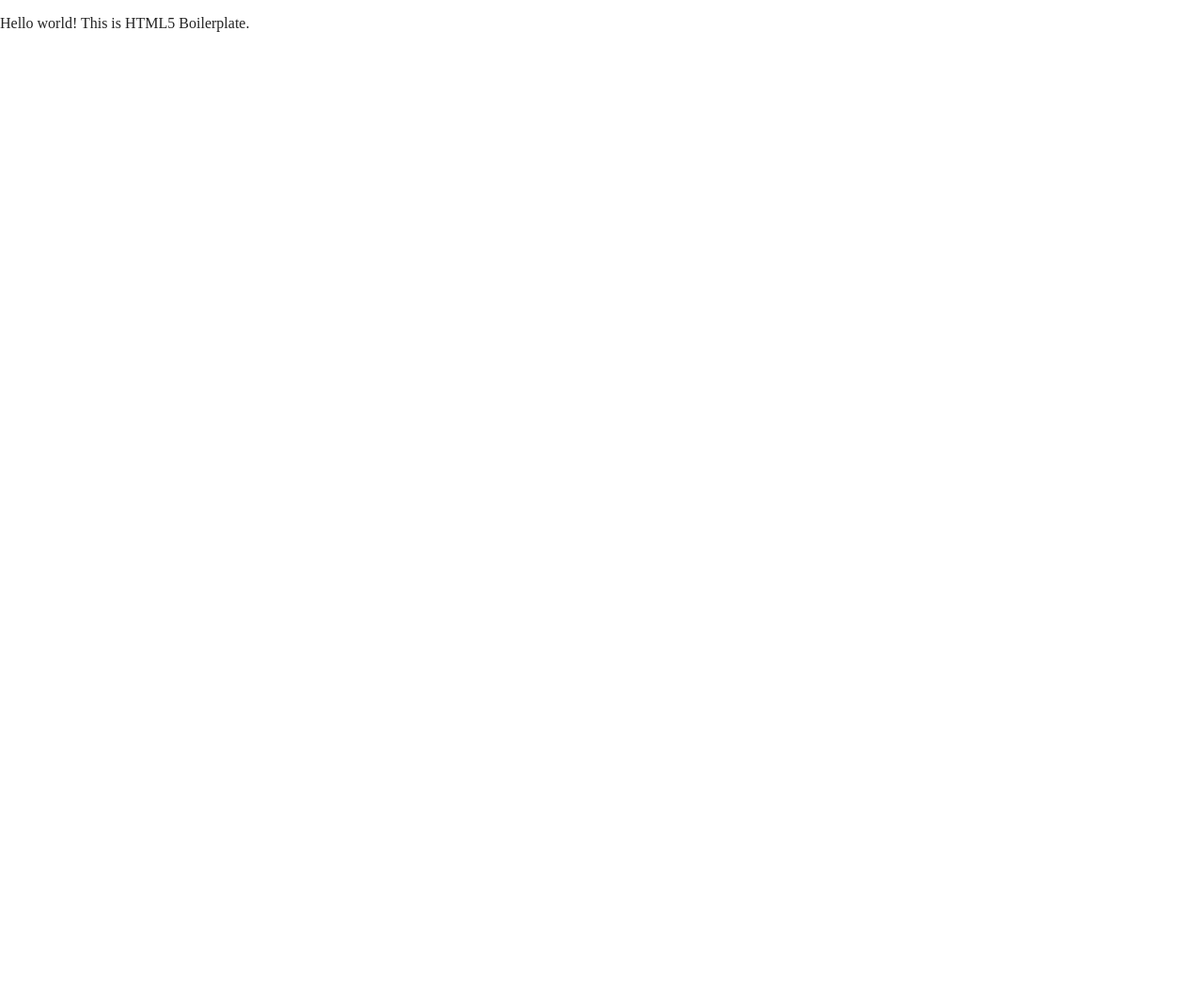
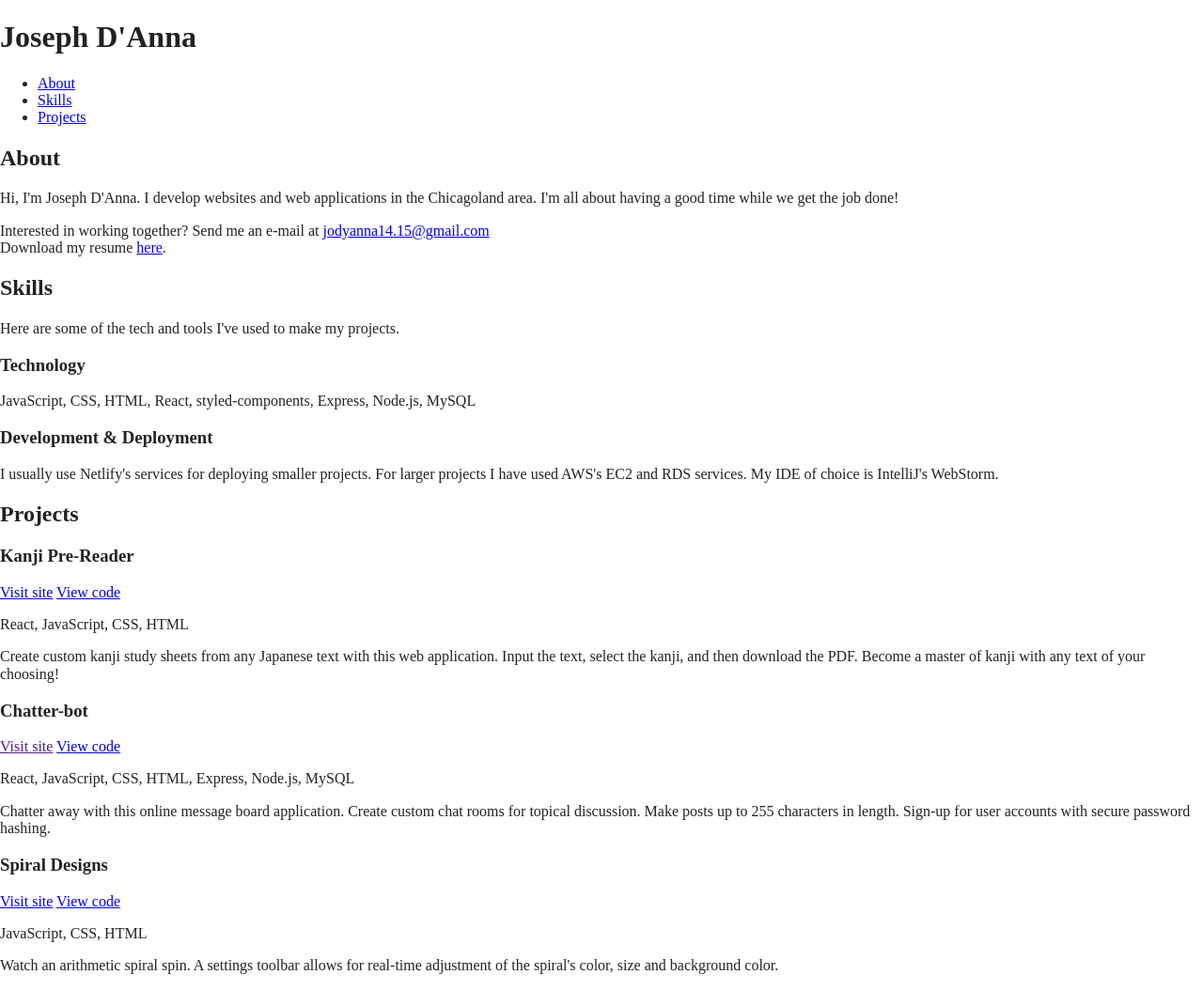
Before and after one commit to jodyanna/portfolio-v3, a website built with Parcel: page index.html in a window 1280 px wide. Shown: the whole page at 94% size. Before the commit the page ends 800 px from the top, so only its background shows below. Built offline with nearby package versions, Linux system fonts and the light colour scheme.

Commit message:
initial html

```diff
--- a/index.html
+++ b/index.html
@@ -23,19 +23,110 @@
 </head>
 
 <body>
+  <!-- Header -->
+  <header>
+    <h1>Joseph D'Anna</h1>
+    <nav>
+      <ul>
+        <li><a href="#about">About</a></li>
+        <li><a href="#skills">Skills</a></li>
+        <li><a href="#projects">Projects</a></li>
+      </ul>
+    </nav>
+  </header>
 
-  <!-- Add your site or application content here -->
-  <p>Hello world! This is HTML5 Boilerplate.</p>
+  <!-- About -->
+  <h2 id="about">About</h2>
+  <section>
+    <p>
+      Hi, I'm Joseph D'Anna.
+      I develop websites and web applications in the Chicagoland area.
+      I'm all about having a good time while we get the job done!
+    </p>
+    <div>
+      <span>Interested in working together? Send me an e-mail at</span>
+      <a href="mailto:jodyanna14.15@gmail.com">jodyanna14.15@gmail.com</a>
+    </div>
+    <div>
+      Download my resume <a href="img/resume-joseph-danna.pdf" target="_blank" rel="noopener noreferrer"> here</a>.
+    </div>
+  </section>
+
+  <!-- Skills -->
+  <h2 id="skills">Skills</h2>
+  <section>
+    <span>Here are some of the tech and tools I've used to make my projects.</span>
+    <h3>Technology</h3>
+    <p>
+      JavaScript, CSS, HTML, React, styled-components, Express, Node.js, MySQL
+    </p>
+    <h3>Development & Deployment</h3>
+    <p>
+      I usually use Netlify's services for deploying smaller projects.
+      For larger projects I have used AWS's EC2 and RDS services.
+      My IDE of choice is IntelliJ's WebStorm.
+    </p>
+  </section>
+
+  <!-- Projects -->
+  <h2 id="projects">Projects</h2>
+  <section>
+    <!-- Kanji Pre-Reader -->
+    <article>
+      <h3>Kanji Pre-Reader</h3>
+      <div class="project-links">
+        <a href="https://kanji-pre-reader.netlify.app/">Visit site</a>
+        <a href="https://github.com/jodyanna/kanji-pre-reader">View code</a>
+      </div>
+      <p class="tech-list">React, JavaScript, CSS, HTML</p>
+      <p>
+        Create custom kanji study sheets from any Japanese text with this web application.
+        Input the text, select the kanji, and then download the PDF.
+        Become a master of kanji with any text of your choosing!
+      </p>
+    </article>
+
+    <!-- Chatter-bot -->
+    <article>
+      <h3>Chatter-bot</h3>
+      <div class="project-links">
+        <a href="">Visit site</a>
+        <a href="https://github.com/jodyanna/chatter-bot">View code</a>
+      </div>
+      <p class="tech-list">React, JavaScript, CSS, HTML, Express, Node.js, MySQL</p>
+      <p>
+        Chatter away with this online message board application.
+        Create custom chat rooms for topical discussion.
+        Make posts up to 255 characters in length.
+        Sign-up for user accounts with secure password hashing.
+      </p>
+    </article>
+
+    <!-- Spiral Designs -->
+    <article>
+      <h3>Spiral Designs</h3>
+      <div class="project-links">
+        <a href="https://spiral-designs.netlify.app/">Visit site</a>
+        <a href="https://github.com/jodyanna/spiral_designs">View code</a>
+      </div>
+      <p class="tech-list">JavaScript, CSS, HTML</p>
+      <p>
+        Watch an arithmetic spiral spin.
+        A settings toolbar allows for real-time adjustment of the spiral's color, size and background color.
+      </p>
+    </article>
+
+  </section>
+
+  <!-- Footer -->
+  <footer>
+
+  </footer>
+
+  <!-- JavaScript -->
   <script src="js/vendor/modernizr-3.11.2.min.js"></script>
   <script src="js/plugins.js"></script>
   <script src="js/main.js"></script>
-
-  <!-- Google Analytics: change UA-XXXXX-Y to be your site's ID. -->
-  <script>
-    window.ga = function () { ga.q.push(arguments) }; ga.q = []; ga.l = +new Date;
-    ga('create', 'UA-XXXXX-Y', 'auto'); ga('set', 'anonymizeIp', true); ga('set', 'transport', 'beacon'); ga('send', 'pageview')
-  </script>
-  <script src="https://www.google-analytics.com/analytics.js" async></script>
 </body>
 
 </html>
```
Also changed, not shown: 2 other files.
